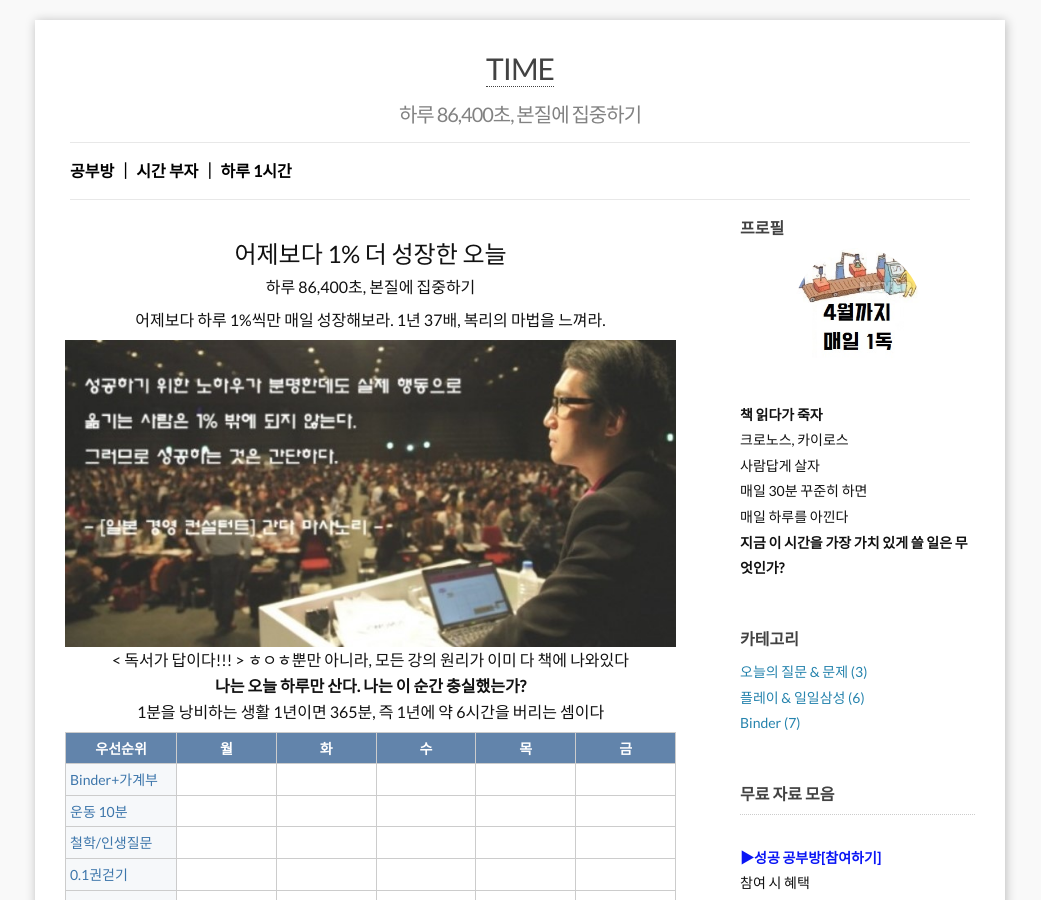
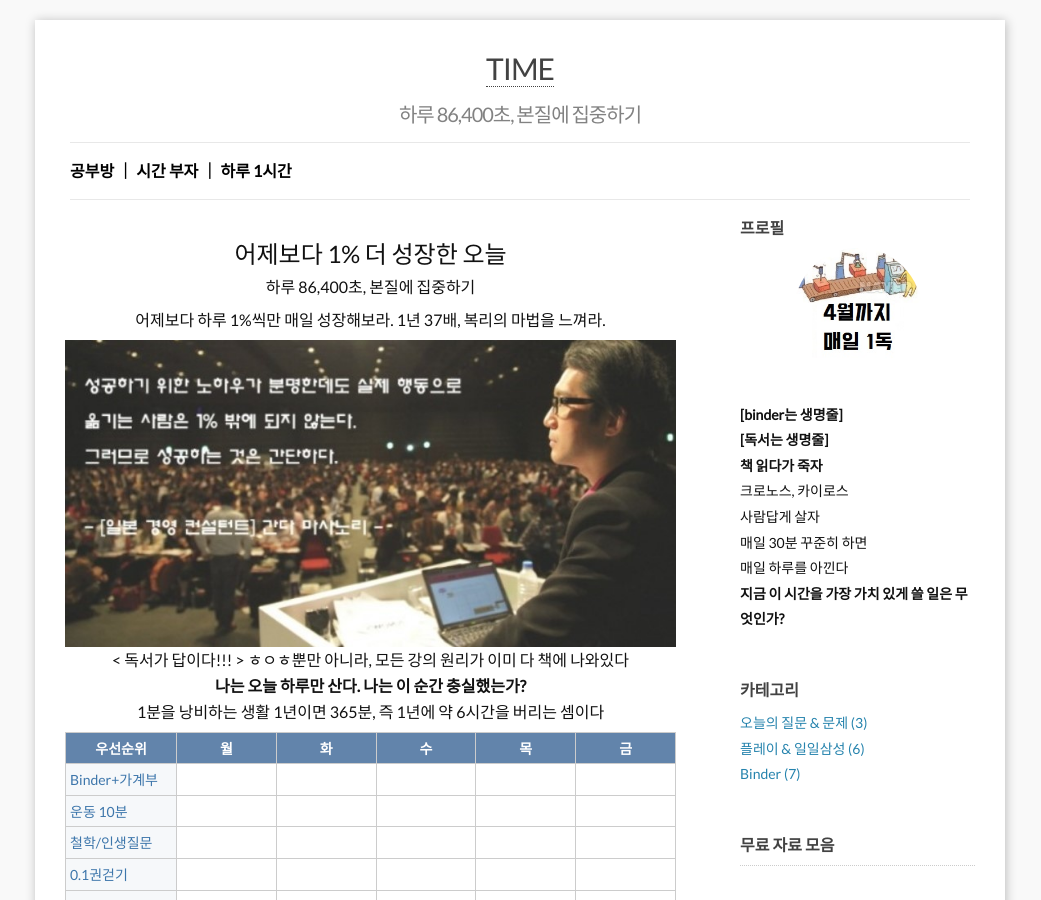
Before and after one commit to leevra/self-management.leeseungju.com, a Jekyll site: the page built from index.html, in a window 1280 px wide and 900 px high. Shown: the whole window, without its empty margins (120-1161 px from the left). Built offline with Jekyll 4.4.1, drawn with Linux system fonts in a browser that asks for light colours; the list of posts is cut into pages by our own code.

Commit message:
Update _config.yml

```diff
--- a/_config.yml
+++ b/_config.yml
@@ -14,7 +14,7 @@ permalink: /:title
 github_username:  leevra
 disqus_shortname: self-management.leeseungju.com
 favicon:     "/images/favicon.ico"
-aboutme: <b>책 읽다가 죽자</b><br>크로노스, 카이로스<br>사람답게 살자<br>매일 30분 꾸준히 하면<br>매일 하루를 아낀다<br><b>지금 이 시간을 가장 가치 있게 쓸 일은 무엇인가?</b> # these are shown on aboutme-sidebar.
+aboutme: <b>[binder는 생명줄]</b><br><b>[독서는 생명줄]</b><br><b>책 읽다가 죽자</b><br>크로노스, 카이로스<br>사람답게 살자<br>매일 30분 꾸준히 하면<br>매일 하루를 아낀다<br><b>지금 이 시간을 가장 가치 있게 쓸 일은 무엇인가?</b> # these are shown on aboutme-sidebar.
 aboutme_photo: /images/23421.jpg # your photo.
 google_analytics_key:   # put YOUR key here to enable tracking! (blank to disable)
 
```
